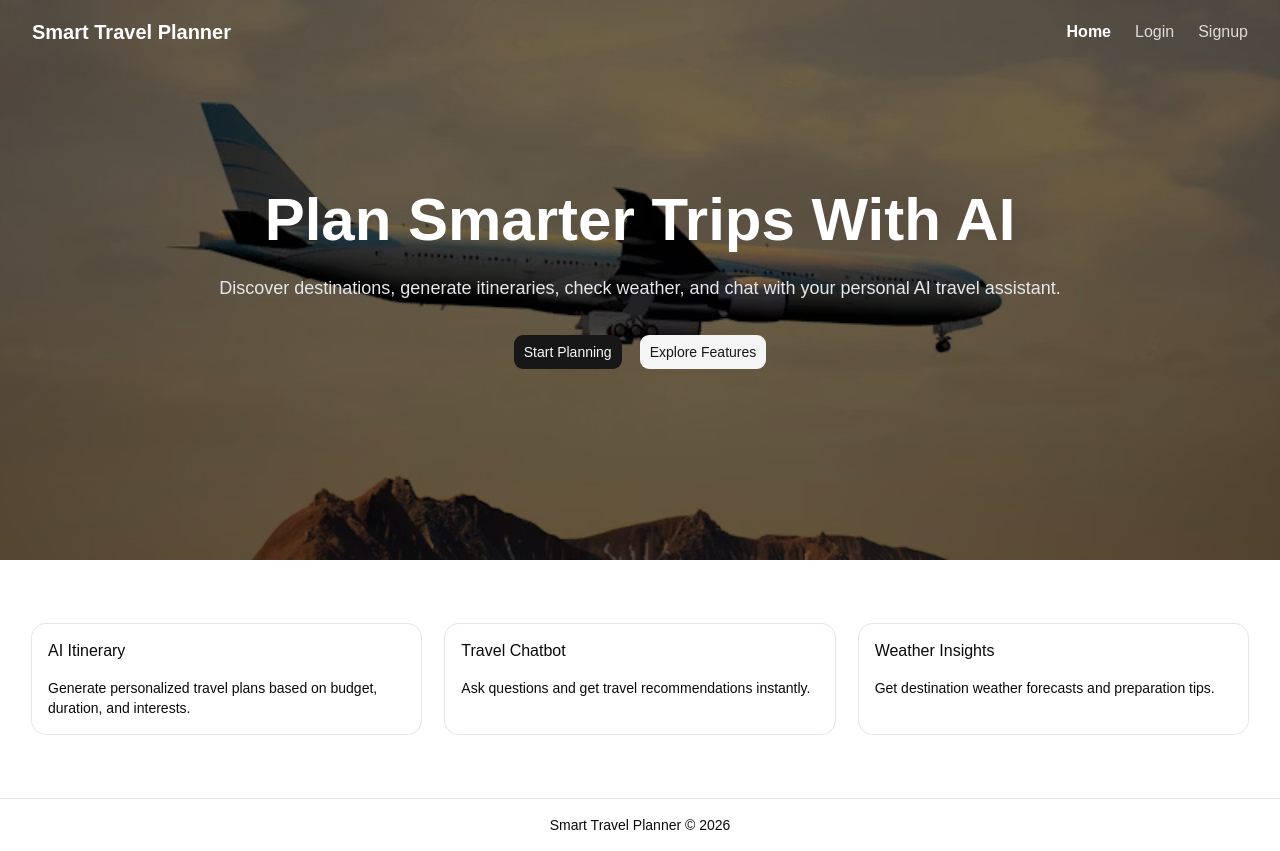
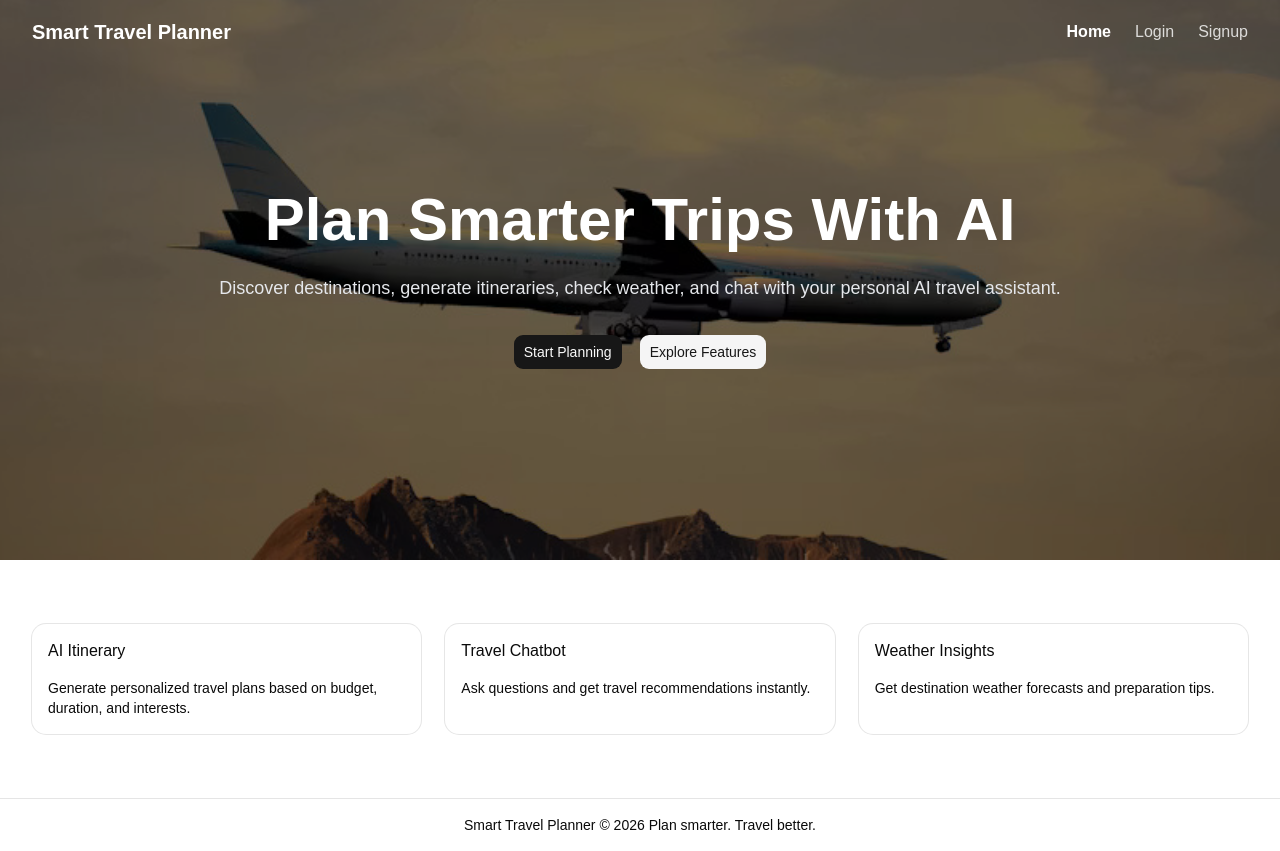
Before and after one commit to AnvetaDigital/smart-travel-planner-ai, a React (Vite) app in the folder frontend/: page / in a window 1280 px wide. Built offline with nearby package versions, Linux system fonts and the light colour scheme.

Commit message:
[fix]: add more content in footer section

```diff
--- a/frontend/src/components/layout/Footer.tsx
+++ b/frontend/src/components/layout/Footer.tsx
@@ -2,7 +2,7 @@ export default function Footer() {
   return (
     <footer className="border-t py-4">
       <div className="mx-auto max-w-7xl px-6 text-center text-sm">
-        Smart Travel Planner © 2026
+        Smart Travel Planner © 2026 Plan smarter. Travel better.
       </div>
     </footer>
   );
```
